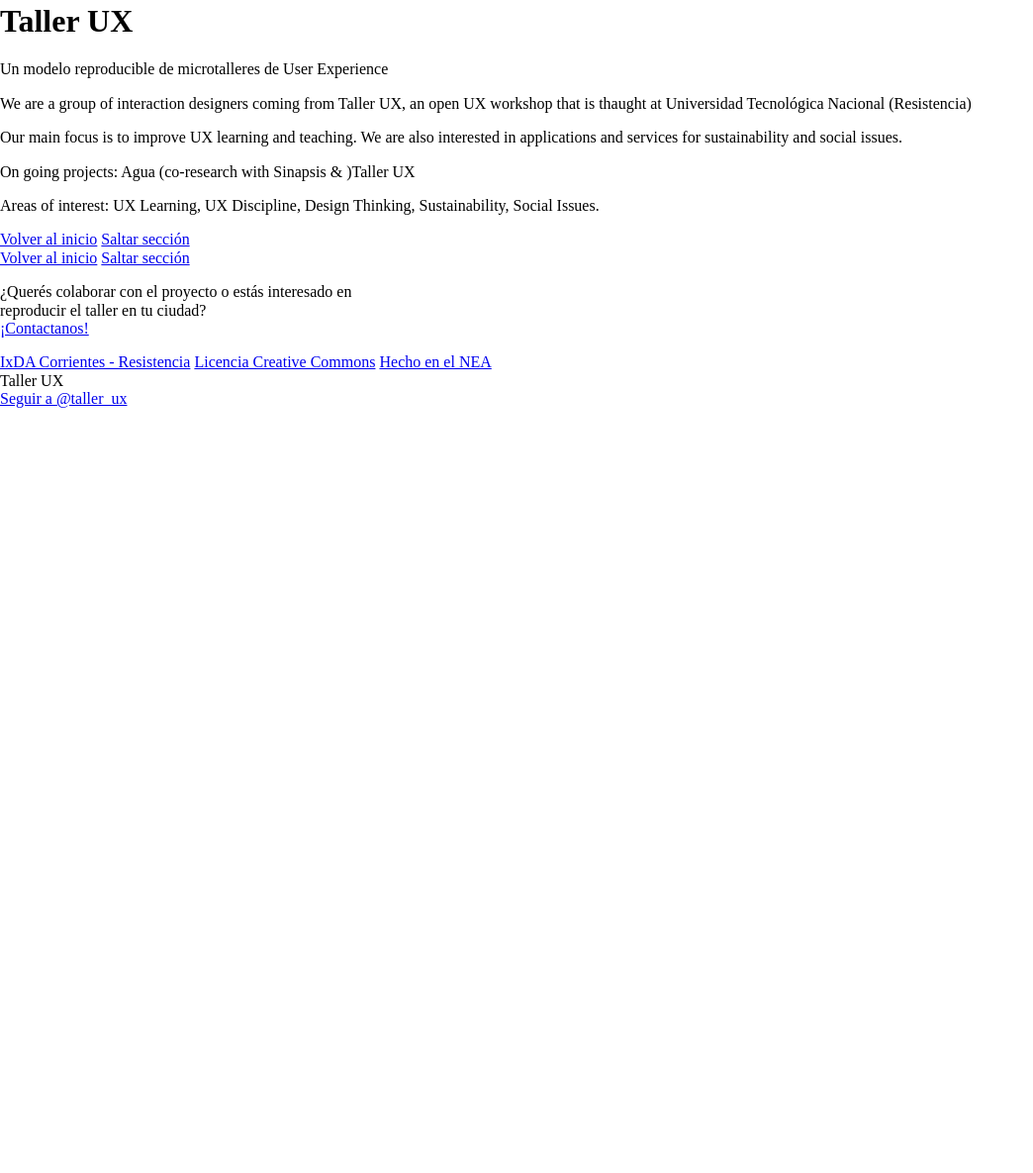
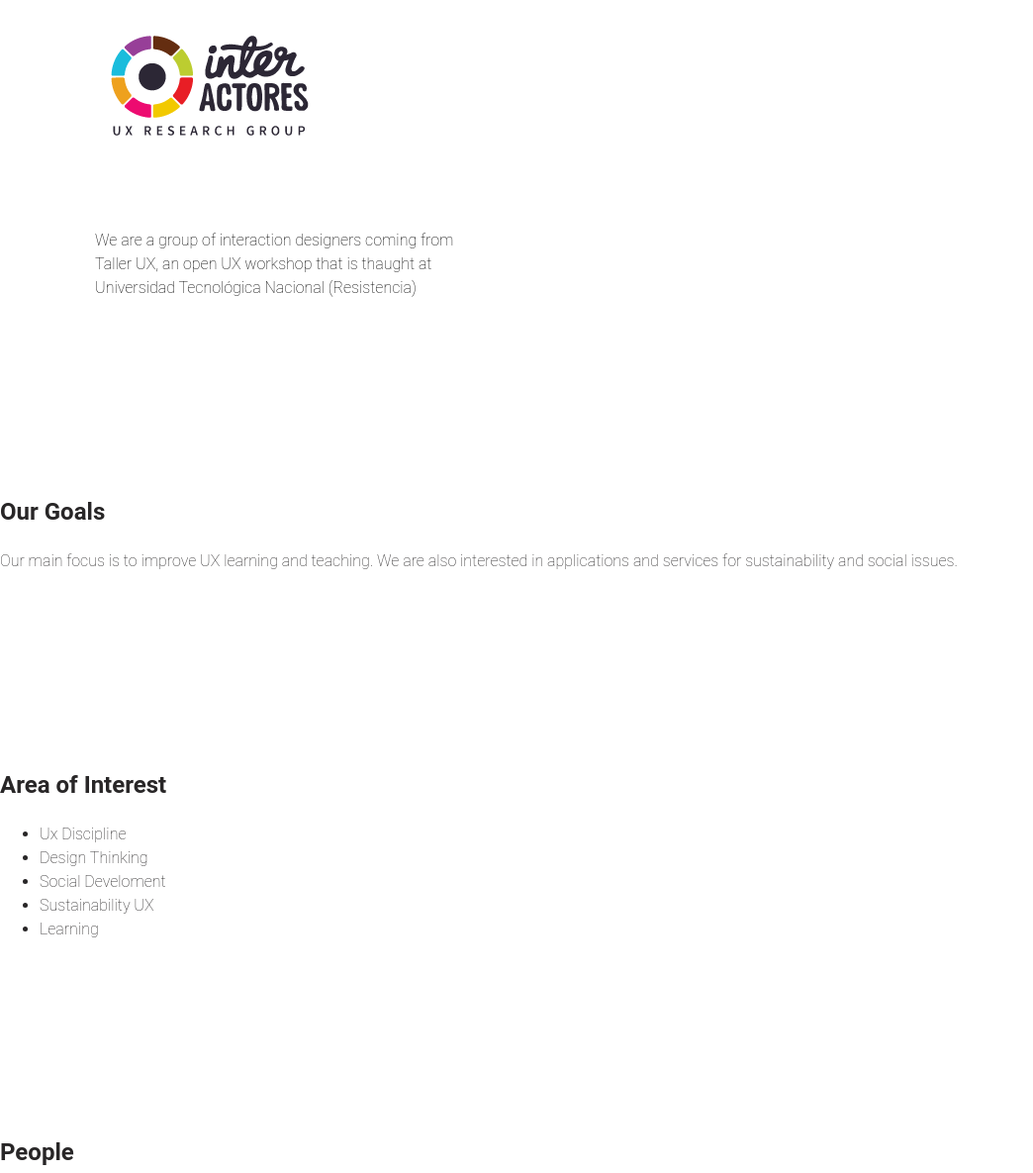
Before and after one commit to tallerux/tallerux-landing, a website: page interactores.html in a window 1280 px wide. Shown: the part 55-1240 px from the top of the page at 99% size, without its empty margins (0-1044 px from the left). Before the commit the page ends 800 px from the top, so only its background shows below. Drawn offline with nearby package versions, Linux system fonts and the light colour scheme.

Commit message:
agregado img logo interactores; modificacion de HTML y css

```diff
--- a/css/main-interactores.css
+++ b/css/main-interactores.css
@@ -0,0 +1,68 @@
+/*copy and paste de main.css*/
+@import url(../lib/normalize-css/normalize.css);
+* {
+  -webkit-box-sizing: border-box;
+  -moz-box-sizing: border-box;
+  box-sizing: border-box;
+}
+
+/* Variables */
+html {
+  font: 1em/1.5 "Roboto", sans-serif;
+  font-weight: 200;
+  color: #282627;
+}
+
+header {
+  color: black;
+  padding-top: 4rem;
+  padding-bottom: 2rem;
+}
+/*header .tagline {
+  display: inline-block;
+  margin: 3em 0;
+  border: 1px solid #fff;
+  border-width: 1px 0;
+  height: 3rem;
+  line-height: 3rem;
+  text-transform: uppercase;
+  letter-spacing: 2px;
+  float: right;
+}*/
+header .lead {
+  margin: 4rem auto;
+}
+
+section {
+  padding: 5rem 0;
+}
+
+.logo {
+  text-indent: -9999px;
+  display: inline-block;
+  width: 226px;
+  height: 115px;
+  background: url(../img/inter_logo.png) no-repeat center center;
+}
+
+.nav-accesible {
+  height: 0;
+}
+.nav-accesible a {
+  text-indent: -9999px;
+  display: inline-block;
+}
+
+/*Lauyout*/
+.container, .properties, .method, .contact-us, .nav-accesible {
+  *zoom: 1;
+  max-width: 68em;
+  margin-left: auto;
+  margin-right: auto;
+}
+.container:before, .properties:before, .method:before, .contact-us:before, .nav-accesible:before, .container:after, .properties:after, .method:after, .contact-us:after, .nav-accesible:after {
+  content: " ";
+  display: table;
+  .container:after, .properties:after, .method:after, .contact-us:after, .nav-accesible:after {
+  clear: both;
+}
--- a/interactores.html
+++ b/interactores.html
@@ -3,7 +3,7 @@
   <head>
     <meta charset="utf-8" />
     <meta http-equiv="X-UA-Compatible" content="IE=edge,chrome=1">
-    <title>interactores - UX Research Group</title>
+    <title>Interactores - UX Research Group</title>
     <meta name="description" content="Taller UX es un curso básico de UX cuyo contenido es construído colaborativamente y cuya licencia abierta promueve su reproducción.">
     <meta name="keywords" content="taller UX, curso UX, curso reproducible UX, educación UX, capacitación en UX, Educación en usabilidad, proyectos UX, curso de diseño de interacción, proyectos pedagógicos, Proyectos de Licencia Abierta, Proyectos Creative Commons, Hecho en el NEA, IxDA Corrientes Resistencia">
     <meta name="viewport" content="width=device-width">
@@ -34,17 +34,57 @@
           <a href="#caracteristicas"> Saltar sección</a>
         </div>
         <h1 class="logo">Taller UX</h1>
-        <span class="tagline">Un modelo reproducible de microtalleres de User Experience</span>
+        <!-- <span class="tagline">Un modelo reproducible de microtalleres de User Experience</span> -->
         <p class="lead">
-            We are a group of interaction designers coming from Taller UX, an open UX workshop that is thaught at Universidad Tecnológica Nacional (Resistencia)
+            We are a group of interaction designers coming from <br> Taller UX, an open UX workshop that is thaught at <br>Universidad Tecnológica Nacional (Resistencia)
         </p>
       </div>
     </header>
+    <!--Agregado Nico -->
     <section class="main">
+      <h2 class="tittle-section">Our Goals</h2>
       <p>Our main focus is to improve UX learning and teaching. We are also interested in applications and services for sustainability and social issues.</p>
-      <p>On going projects: Agua (co-research with Sinapsis & )Taller UX</p>
-      <p>Areas of interest: UX Learning, UX Discipline, Design Thinking, Sustainability, Social Issues.</p>
+      </section>
+    <section class="main-interest">
+      <h2 class="tittle-section">Area of Interest</h2>
+      <ul>
+        <li>Ux Discipline</li>
+        <li>Design Thinking</li>
+        <li>Social Develoment</li>
+        <li>Sustainability UX</li>
+        <li>Learning</li>
+      </ul>
     </section>
+    <section class="people">
+      <h2 class="tittle-section">People</h2>
+      <ul>
+        <li>Luciana R. Farias</li>
+        <li>Jorge Martinez</li>
+        <li>Damian Calderon</li>
+      </ul>
+    </section>
+    <section class="project">
+      <h2 class="tittle-section">Projects</h2>
+      <div>
+        <a href="" class="link-project">Taller UX</a></div>
+        <p>Lorem ipsum dolor sit amet, consectetur adipisicing elit. Laboriosam, placeat repudiandae tempora facere magnam facilis pariatur. Necessitatibus</p>
+      <div>
+        <a href="" class="link-project">Agua</a></div>
+        <p>Lorem ipsum dolor sit amet, consectetur adipisicing elit. Suscipit, ducimus, perspiciatis molestiae fuga modi optio architecto eius</p>
+    </section>
+    <section class="Research">
+      <h2 class="tittle-section">Research Partner</h2>
+      <a href="" class="logo-sinaptis">Sinaptis</a>
+      <p>Lorem ipsum dolor sit amet, consectetur adipisicing elit. Cupiditate, nam, itaque sapiente enim accusantium quis at qui omnis nihil dignissimos corrupti molestias odio</p>
+    </section>
+    <footer class="contact">
+      <p>¿Queres contactarte con nosotros o colaborar?</p>
+      <a href="" class="contact-us">Contact-us</a>
+    </footer>
+    <!--fin agregado nico -->
+
+
+
     <div class="nav-accesible">
         <a name="caracteristicas" title="caracteristicas"></a>
         <a href="#navegador"> Volver al inicio</a>
```
Also changed, not shown: img/inter_logo.png (added).
